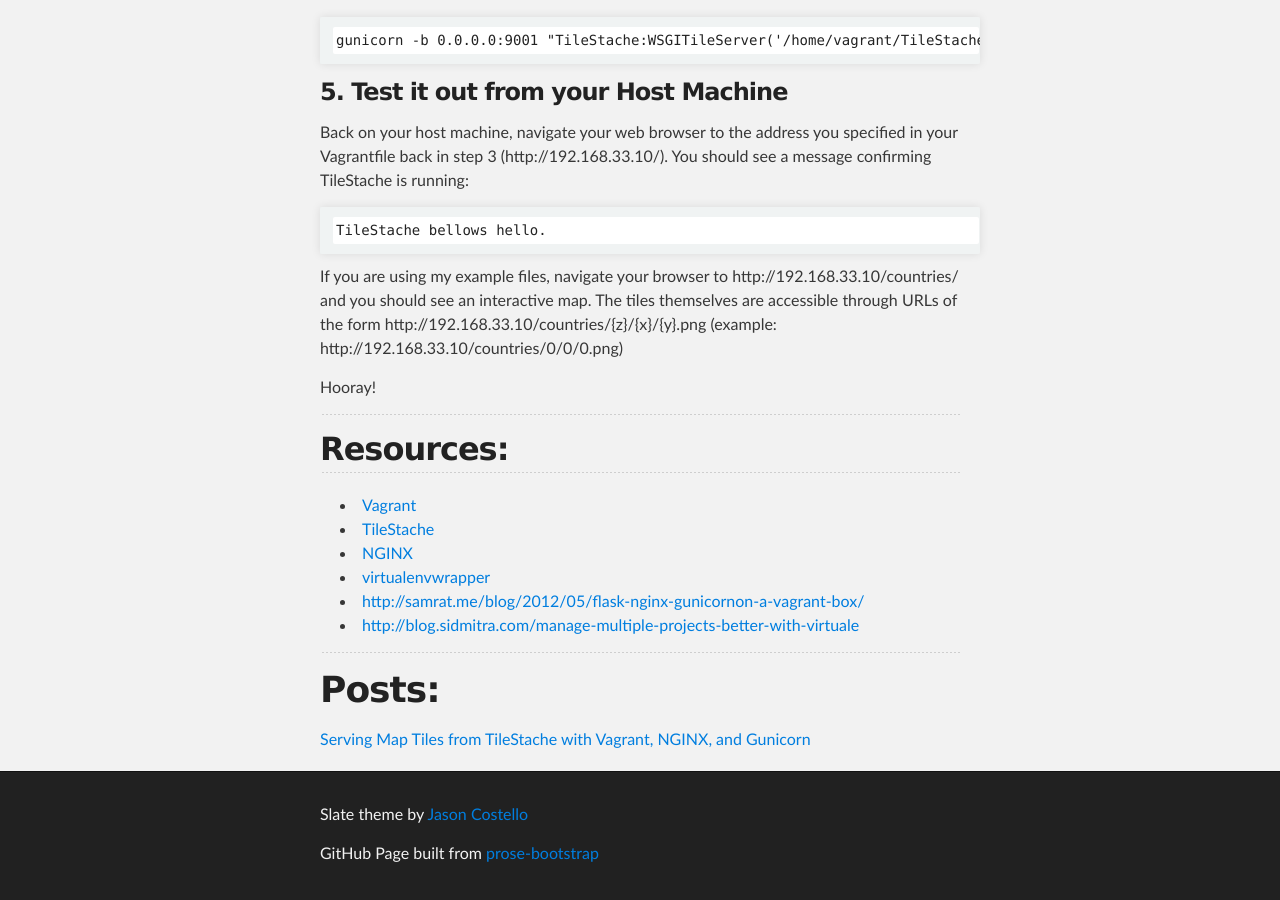
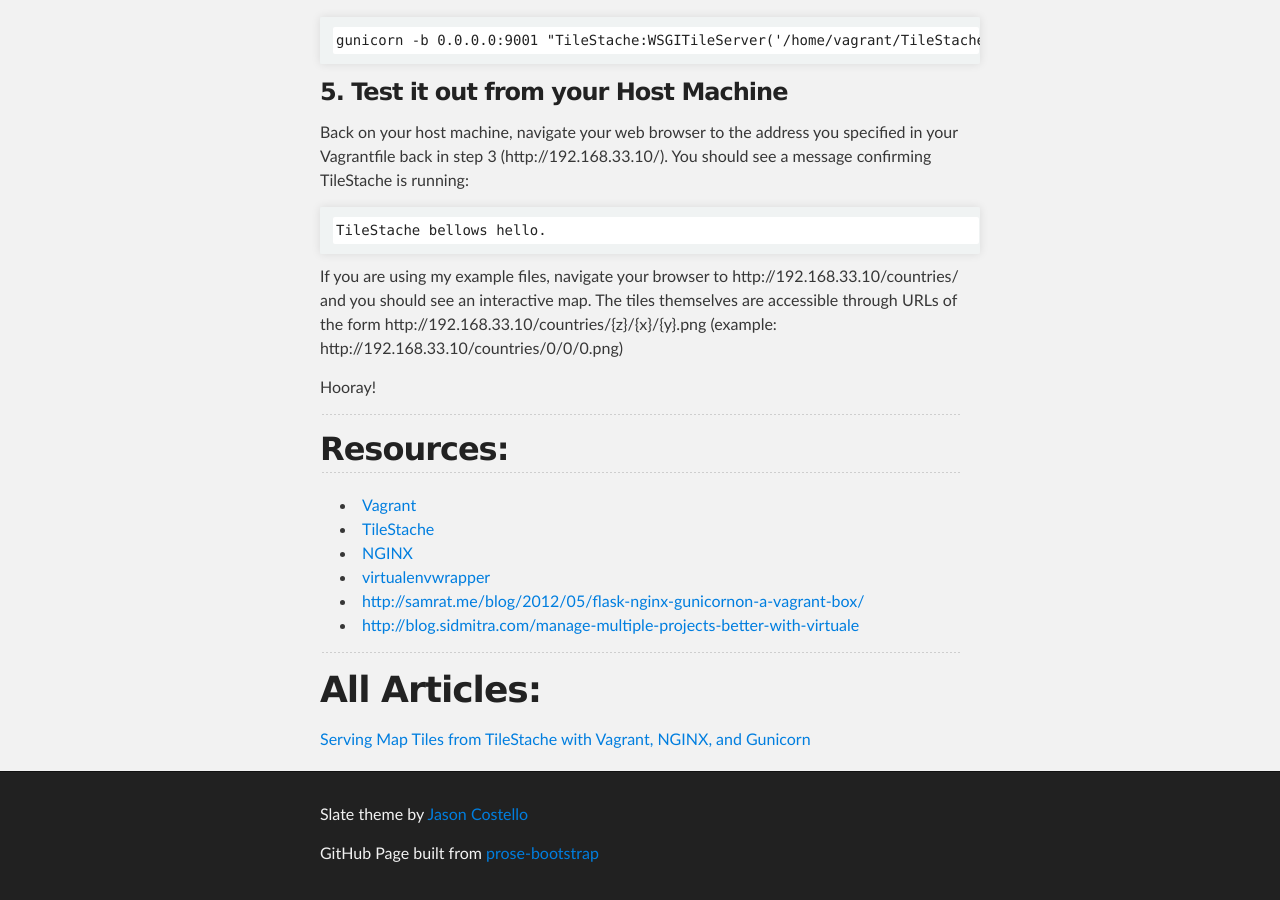
Before and after one commit to jseppi/jseppi.github.io, a Jekyll site: the page built from index.html, in a window 1280 px wide and 900 px high, scrolled down 5052 px. Built offline with Jekyll 4.4.1, drawn with Linux system fonts in a browser that asks for light colours.

Commit message:
permalink

```diff
--- a/index.html
+++ b/index.html
@@ -6,7 +6,7 @@
   <article>
     <header class="intro">
       <hgroup>
-        <h1>{{item.title}}</h1>
+        <h1><a href="{{site.baseurl}}{{item.url}}" title="{{item.title}}">{{item.title}}</a></h1>
         <h2>{{item.abstract}}</h2>
         <div class="meta">Posted by <a href="http://twitter.com/{{item.author_twitter}}">{{item.author}}</a> on {{ item.date | date: "%B %d, %Y" }}</div>
       </hgroup>
@@ -20,7 +20,7 @@
 <!-- TODO: Setup this navigatio, maybe something in a dropdown in the main header area -->
 <hr/>
 <div class="article-navigation">
-  <h1>Posts:</h1>
+  <h1>All Articles:</h1>
   {% for item in site.categories.articles limit:40 offset:0 %}
     <a class="article-link" href="{{site.baseurl}}{{item.url}}" title="{{item.title}}">
       {{item.title}}
```
